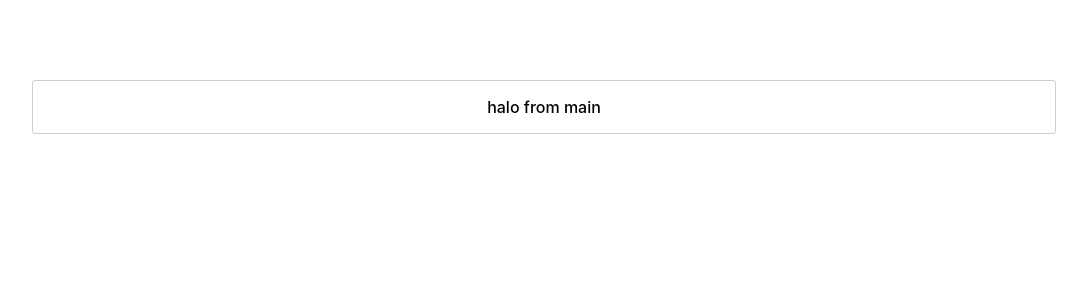
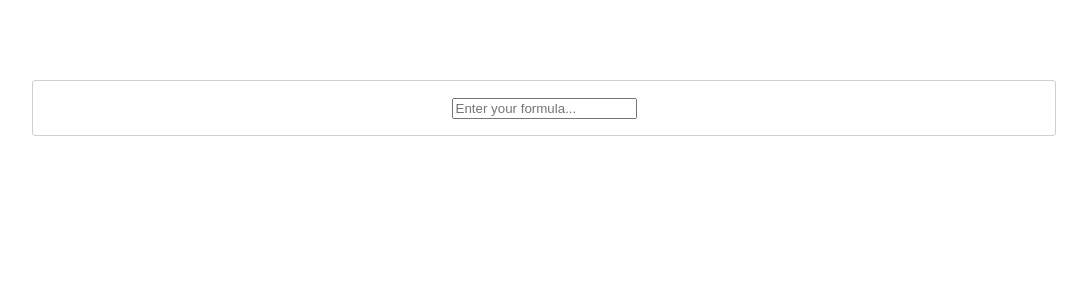
Before and after one commit to Porhay/formula-autocomplete, a React (Create React App) app: page / in a window 1280 px wide. Shown: the top 300 px of the page, without its empty margins (96-1183 px from the left). Built offline with nearby package versions, Linux system fonts and the light colour scheme.

Commit message:
add queries, add input

```diff
--- a/package.json
+++ b/package.json
@@ -10,13 +10,17 @@
     "@types/node": "^16.18.98",
     "@types/react": "^18.3.3",
     "@types/react-dom": "^18.3.0",
+    "axios": "^1.7.2",
     "react": "^18.3.1",
     "react-dom": "^18.3.1",
+    "react-query": "^3.39.3",
     "react-router-dom": "^6.23.1",
     "react-scripts": "5.0.1",
+    "react-tag-autocomplete": "^7.3.0",
     "sass": "^1.77.5",
     "typescript": "^4.9.5",
-    "web-vitals": "^2.1.4"
+    "web-vitals": "^2.1.4",
+    "zustand": "^4.5.2"
   },
   "scripts": {
     "start": "react-scripts start",
--- /dev/null
+++ b/src/components/FormulaInput.tsx
@@ -0,0 +1,73 @@
+import '../styles/FormulaInput.scss'
+import React, { useState, ChangeEvent, KeyboardEvent } from 'react';
+import { useStore } from '../hooks/useFormulaState';
+import { useAutocomplete } from '../hooks/useAutocomplete';
+
+const FormulaInput: React.FC = () => {
+  const { formula, setFormula, addTag, removeTag } = useStore();
+  const [inputValue, setInputValue] = useState('');
+  const { data: suggestions = [] } = useAutocomplete(inputValue);
+
+  const handleInputChange = (e: ChangeEvent<HTMLInputElement>) => {
+    const value = e.target.value;
+    setInputValue(value);
+  };
+
+  const handleAddTag = (tag: { name: string }) => {
+    addTag(tag);
+    setInputValue('');
+  };
+
+  const handleRemoveTag = (index: number) => {
+    removeTag(index);
+  };
+
+  const handleKeyDown = (e: KeyboardEvent<HTMLInputElement>) => {
+    if (e.key === 'Enter' && inputValue) {
+      handleAddTag({ name: inputValue });
+    } else if (e.key === 'Enter' && ['+', '-', '*', '/', '^', '(', ')'].includes(e.key)) {
+      handleAddTag({ name: e.key });
+    }
+  };
+
+  const handleEditTag = (index: number, value: string) => {
+    const newFormula = [...formula];
+    newFormula[index].name = value;
+    setFormula(newFormula);
+  };
+
+  return (
+    <div>
+      <div>
+        {formula.map((tag, index) => (
+          <span key={index} className="tag">
+            <input
+              type="text"
+              value={tag.name}
+              onChange={(e) => handleEditTag(index, e.target.value)}
+            />
+            <button onClick={() => handleRemoveTag(index)}>x</button>
+          </span>
+        ))}
+        <input
+          type="text"
+          value={inputValue}
+          onChange={handleInputChange}
+          onKeyDown={handleKeyDown}
+          placeholder="Enter your formula..."
+        />
+      </div>
+      {suggestions.length > 0 && (
+        <ul>
+          {suggestions.map((suggestion, index) => (
+            <li key={index} onClick={() => handleAddTag(suggestion)}>
+              {suggestion.name}
+            </li>
+          ))}
+        </ul>
+      )}
+    </div>
+  );
+};
+
+export default FormulaInput;
--- a/src/constants.ts
+++ b/src/constants.ts
@@ -2,3 +2,5 @@
 export const ROUTES = {
   MAIN: '/',
 };
+
+export const autocompleteUrl = 'https://652f91320b8d8ddac0b2b62b.mockapi.io/autocomplete'
--- /dev/null
+++ b/src/hooks/useAutocomplete.ts
@@ -0,0 +1,25 @@
+import axios from 'axios';
+import { useQuery } from 'react-query';
+import { autocompleteUrl } from '../constants';
+
+interface Suggestion {
+  name: string;
+  category: string;
+  value: number | string;
+  id: string;
+}
+
+const fetchSuggestions = async (query: string): Promise<Suggestion[]> => {
+    try {
+      const { data } = await axios.get<Suggestion[]>(`${autocompleteUrl}?name=${query}`);
+      return data;
+    } catch (error) {
+      return []; // means that no data found
+    }
+};
+
+export const useAutocomplete = (query: string) => {
+  return useQuery(['autocomplete', query], () => fetchSuggestions(query), {
+    enabled: !!query, // automatic refetching
+  });
+};
--- /dev/null
+++ b/src/hooks/useFormulaState.ts
@@ -0,0 +1,24 @@
+import { create } from 'zustand';
+
+type FormulaTag = {
+  name: string;
+};
+
+interface FormulaState {
+  formula: FormulaTag[];
+  setFormula: (newFormula: FormulaTag[]) => void;
+  addTag: (tag: FormulaTag) => void;
+  removeTag: (index: number) => void;
+}
+
+export const useStore = create<FormulaState>((set) => ({
+  formula: [],
+  setFormula: (newFormula) => set({ formula: newFormula }),
+  addTag: (tag) => set((state) => ({ formula: [...state.formula, tag] })),
+  removeTag: (index) =>
+    set((state) => {
+      const newFormula = [...state.formula];
+      newFormula.splice(index, 1);
+      return { formula: newFormula };
+    }),
+}));
--- a/src/index.tsx
+++ b/src/index.tsx
@@ -1,12 +1,17 @@
 import React from 'react';
 import ReactDOM from 'react-dom/client';
 import App from './App';
+import { QueryClient, QueryClientProvider } from 'react-query';
+
+const queryClient = new QueryClient();
 
 const root = ReactDOM.createRoot(
   document.getElementById('root') as HTMLElement
 );
 root.render(
   <React.StrictMode>
-    <App />
+    <QueryClientProvider client={queryClient}>
+      <App />
+    </QueryClientProvider>
   </React.StrictMode>
 );
--- a/src/pages/Main.tsx
+++ b/src/pages/Main.tsx
@@ -1,20 +1,18 @@
 import '../styles/Main.scss';
-import { useEffect, useState } from 'react';
+import { create } from 'zustand'
+import FormulaInput from '../components/FormulaInput';
 
-interface IState {}
+
+const useStore = create((set) => ({
+  count: 1,
+  inc: () => set((state: { count: number; }) => ({ count: state.count + 1 })),
+}))
 
 const MainPage = () => {
 
-  // LOCAL STATE
-  const updateState = (newState: Partial<IState>): void => setState((prevState) => ({ ...prevState, ...newState }));
-  const [state, setState] = useState<IState>({});
-
-  // FUNCTIONS
-  // COMPONENTS
-
   return (
     <div className="main-page-container">
-      halo from main
+      <FormulaInput />
     </div>
   );
 };
```
Also changed, not shown: src/styles/FormulaInput.scss (added), 2 other files (tests, documents, lock files or other folders).
